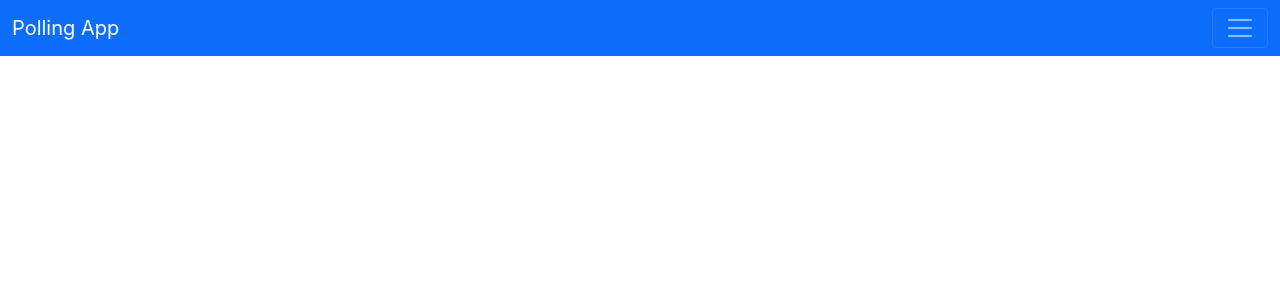
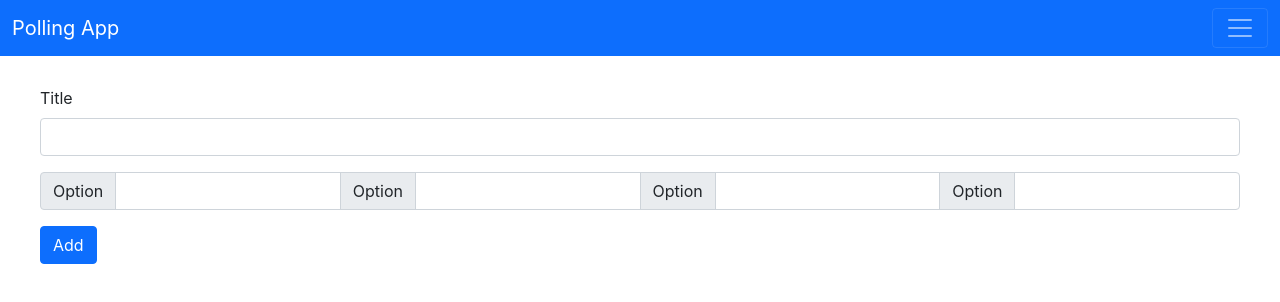
Before and after one commit to poojagautamcoder/redux-saga-polling-app, a React (Create React App) app: page /add-poll in a window 1280 px wide. Before the commit this address had no page. Shown: the top 302 px of the page. Built offline with nearby package versions, Linux system fonts and the light colour scheme.

Commit message:
name-changed

```diff
--- a/src/App.js
+++ b/src/App.js
@@ -8,7 +8,7 @@ import SignUp from "./screens/signUp/SignUp";
 import UserList from "./screens/list/UserList";
 import Navbar from "./components/Navbar";
 import EditPoll from "./screens/EditPoll";
-import Adduser from "./screens/Adduser";
+import Addpoll from "./screens/Addpoll";
 
 function App() {
   return (
@@ -21,7 +21,7 @@ function App() {
           <Route exact path="/sign-up" element={<SignUp />}></Route>
           <Route exact path="/user-list" element={<UserList />}></Route>
           <Route exact path="/edit-poll/:id" element={<EditPoll />}></Route>
-          <Route exact path="/add-user" element={<Adduser />}></Route>
+          <Route exact path="/add-poll" element={<Addpoll/>}></Route>
         </Routes>
       </Router>
     </React.Fragment>
--- a/src/screens/Adduser.js
+++ b/src/screens/Addpoll.js
@@ -1,6 +1,6 @@
 import React from "react";
 
-const Adduser = () => {
+const Addpoll = () => {
   return (
     <form className="Screen-page ">
       <div class="mb-3">
@@ -53,4 +53,4 @@ const Adduser = () => {
     </form>
   );
 };
-export default Adduser;
+export default Addpoll;
```
